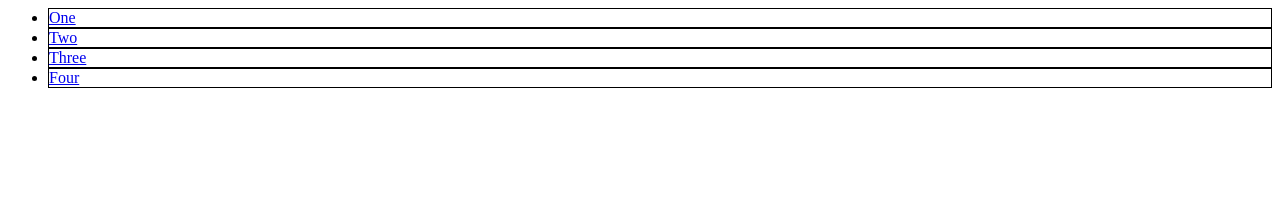
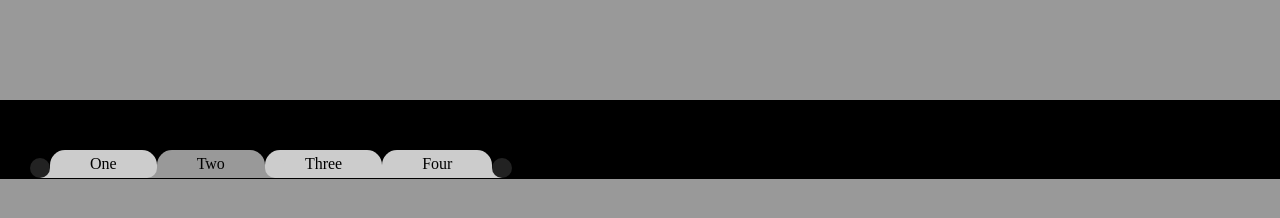
Before and after one commit to MightySwissChickenNugget/codeplayer, a plain HTML site: page Navigation Tabs/tabs.html in a window 1280 px wide. Drawn offline with Linux system fonts and the light colour scheme.

Commit message:
copy pasted the code

```diff
--- a/Navigation Tabs/styles.css
+++ b/Navigation Tabs/styles.css
@@ -1 +1,60 @@
-li {border: 1px solid #000}
+*{margin: 0; padding: 0;}
+body {background: #999;}
+
+.tabs  {margin: 100px 0; background: #000; padding: 50px 50px 29px 50px;}
+.tabs li{
+	float: left; position: relative;
+	list-style-type: none;
+}
+.tabs a {
+	padding: 5px 40px; display: block;
+	background: #ccc;
+	text-decoration: none;
+	color: #000;
+
+	border-radius: 15px 15px 0 0;
+}
+.tabs .active {z-index: 3;}
+.tabs .active a {background: #999;}
+
+.tabs .active:before, .tabs .active:after,
+.tabs .active a:before, .tabs .active a:after,
+.tabs li:last-child:after, .tabs li:last-child a:after,
+.tabs li:first-child:before, .tabs li:first-child a:before
+{
+	content: "";
+}
+.tabs li:before, .tabs li:after, .tabs li a:before, .tabs li a:after {
+	position: absolute;
+	bottom: 0;
+}
+.tabs .active:before, .tabs .active:after {
+	background: #999;
+}
+
+.tabs li:before, .tabs li:after {
+	background: #ccc;
+	width: 10px; height: 10px;
+	z-index: 1;
+}
+.tabs li:before { left: -10px; }
+.tabs li:after { right: -10px; }
+
+.tabs li a:before, .tabs li a:after {
+	width: 20px; height: 20px;
+	background: #222;
+	z-index: 2;
+
+	border-radius: 10px;
+	-webkit-border-radius: 10px;
+	-moz-border-radius: 10px;
+}
+.tabs .active a:before, .tabs .active a:after {
+	background: #ccc;
+}
+
+.tabs li a:before { left: -20px; }
+.tabs li a:after { right: -20px; }
+
+.tabs li:first-child.active a:before,
+.tabs li:last-child.active a:after {background: #000;}
```
